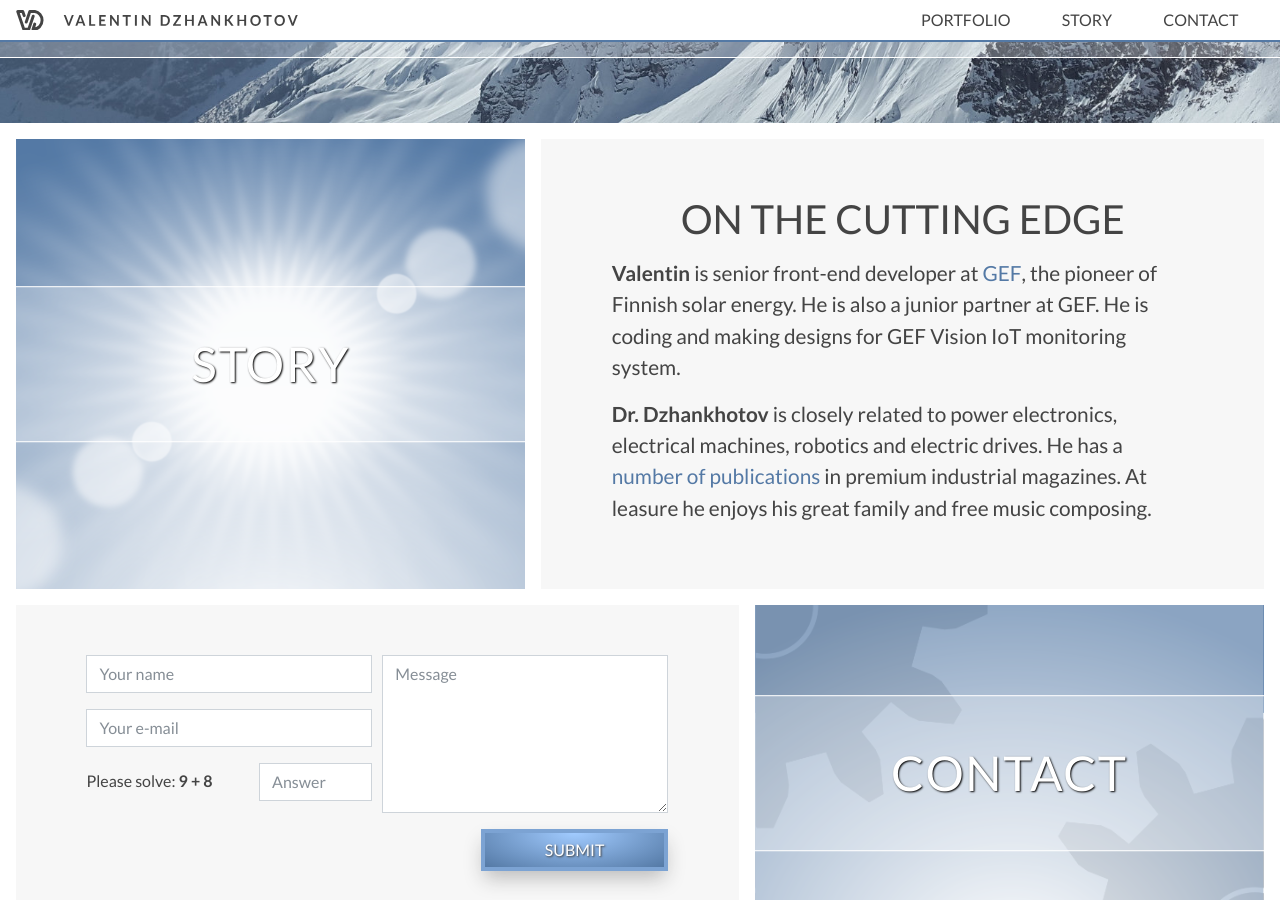
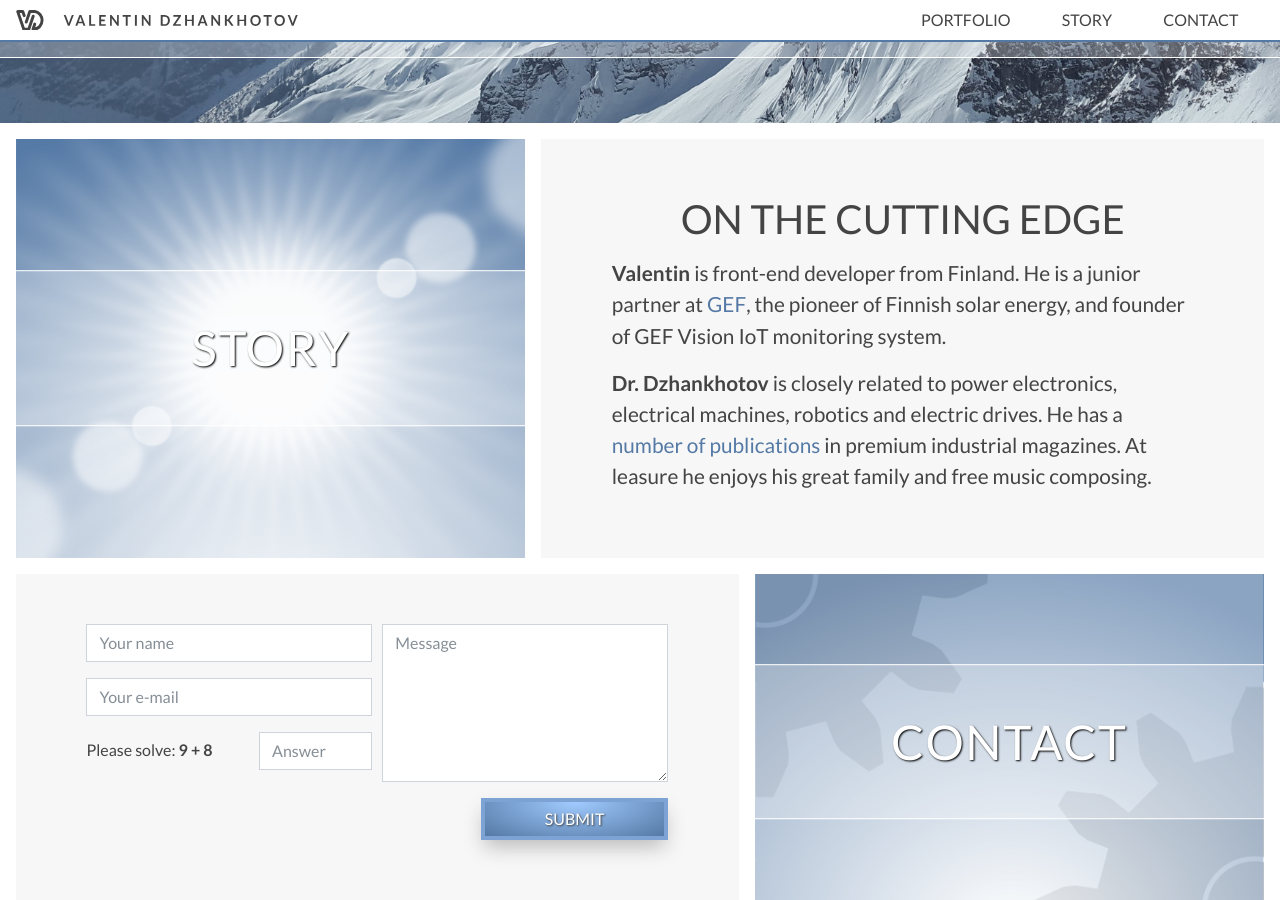
Before and after one commit to vushe/vushe.github.io, a Jekyll site: the page built from index.md, in a window 1280 px wide and 900 px high, scrolled down 669 px. Built offline with Jekyll 4.4.1, drawn with Linux system fonts in a browser that asks for light colours; nearby versions of some CDN libraries; comment, search, counter and statistics services are not loaded.

Commit message:
corrected text

```diff
--- a/index.md
+++ b/index.md
@@ -7,8 +7,7 @@ story_title:
     <h1 class="text-center">ON THE CUTTING EDGE</h1>
 story_content:
     <p>
-        <strong>Valentin</strong> is senior front-end developer at
-        <a href="http://www.gef.fi" target="_blank" class="underlined">GEF</a>, the pioneer of Finnish solar energy. He is also a junior partner at GEF. He is coding and making designs for GEF Vision IoT monitoring system.
+        <strong>Valentin</strong> is front-end developer from Finland. He is a junior partner at <a href="http://www.gef.fi" target="_blank" class="underlined">GEF</a>, the pioneer of Finnish solar energy, and founder of GEF Vision IoT monitoring system.
     </p>
     <p>
         <strong>Dr. Dzhankhotov</strong> is closely related to power electronics, electrical machines, robotics and electric drives.
```
